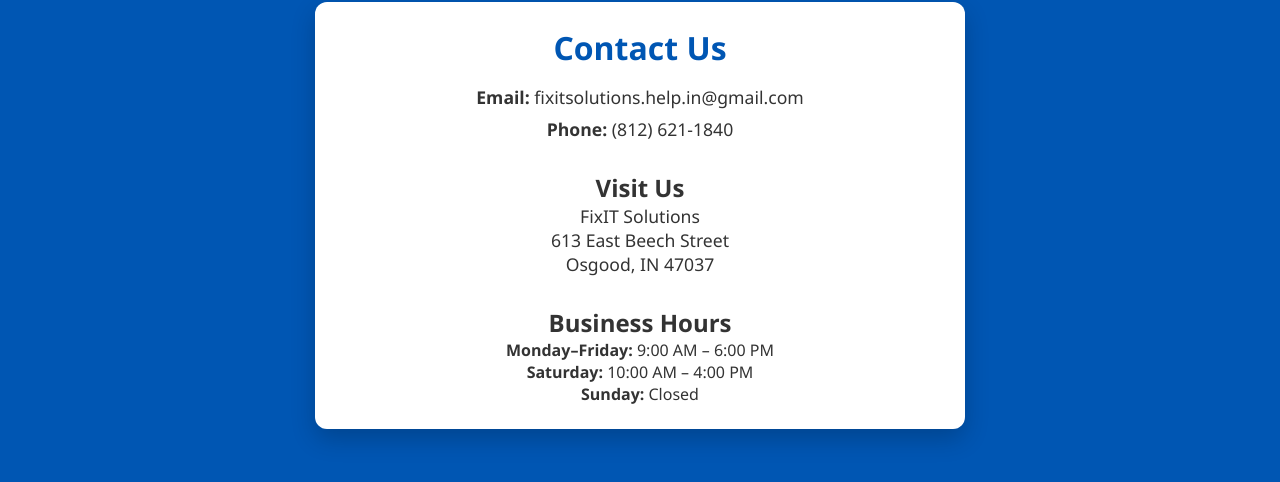
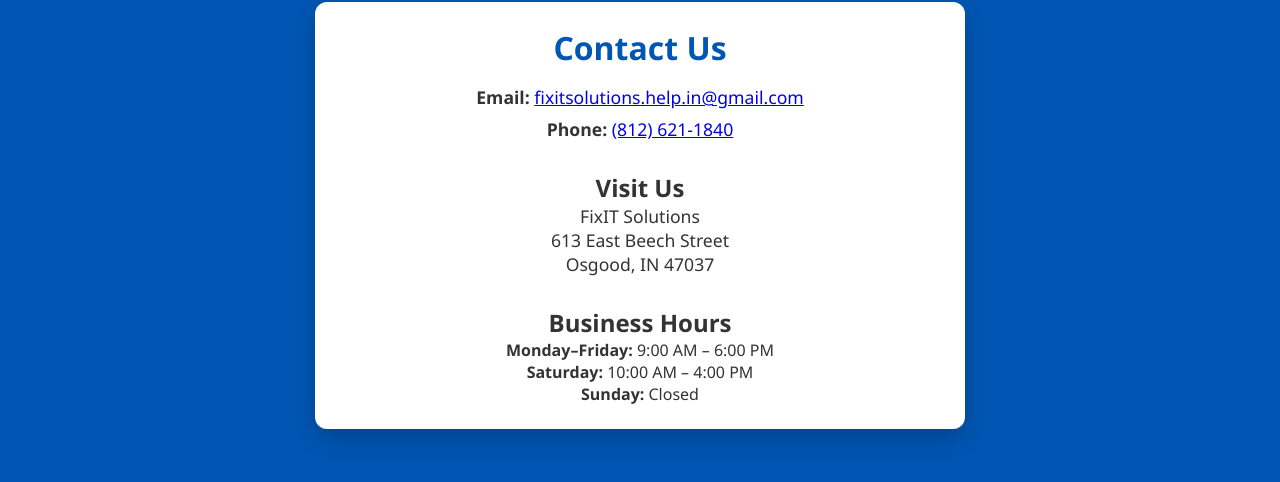
Before and after one commit to JBrandt80/FixIT-Solutions, a plain HTML site: page contact.html in a window 1280 px wide. Shown: the part 194-676 px from the top of the page. Drawn offline with Linux system fonts and the light colour scheme.

Commit message:
Made email and number clickable across all sites

```diff
--- a/contact.html
+++ b/contact.html
@@ -33,8 +33,8 @@
     <div class="contact-container">
       <div class="contact-info">
           <h1>Contact Us</h1>
-          <p><strong>Email:</strong> fixitsolutions.help.in@gmail.com</p>
-          <p><strong>Phone:</strong> (812) 621-1840</p>
+          <p><strong>Email:</strong> <a href="mailto:fixitsolutions.help.in@gmail.com">fixitsolutions.help.in@gmail.com</a></p>
+          <p><strong>Phone:</strong> <a href="tel:8126211840">(812) 621-1840</a></p>
 
         <br>
 
```
